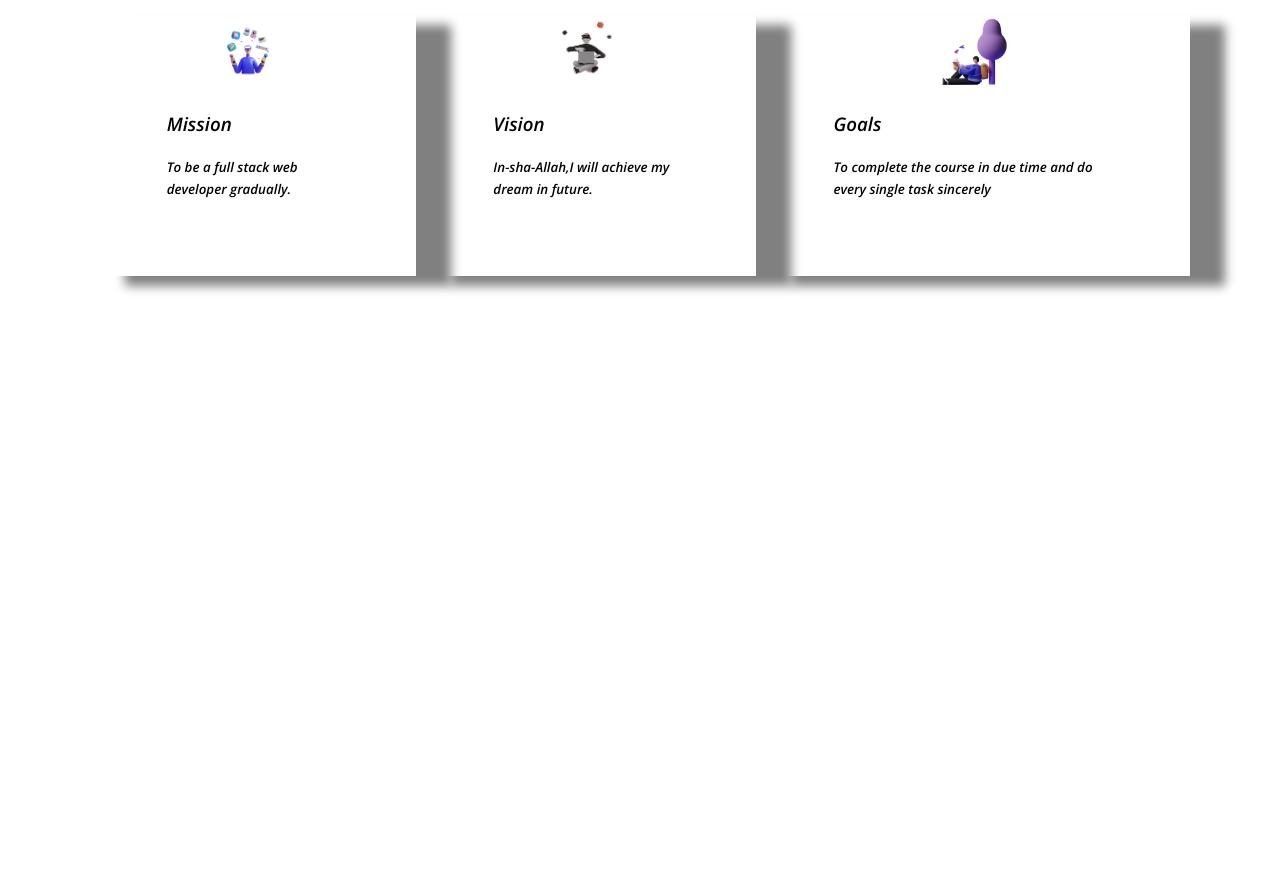
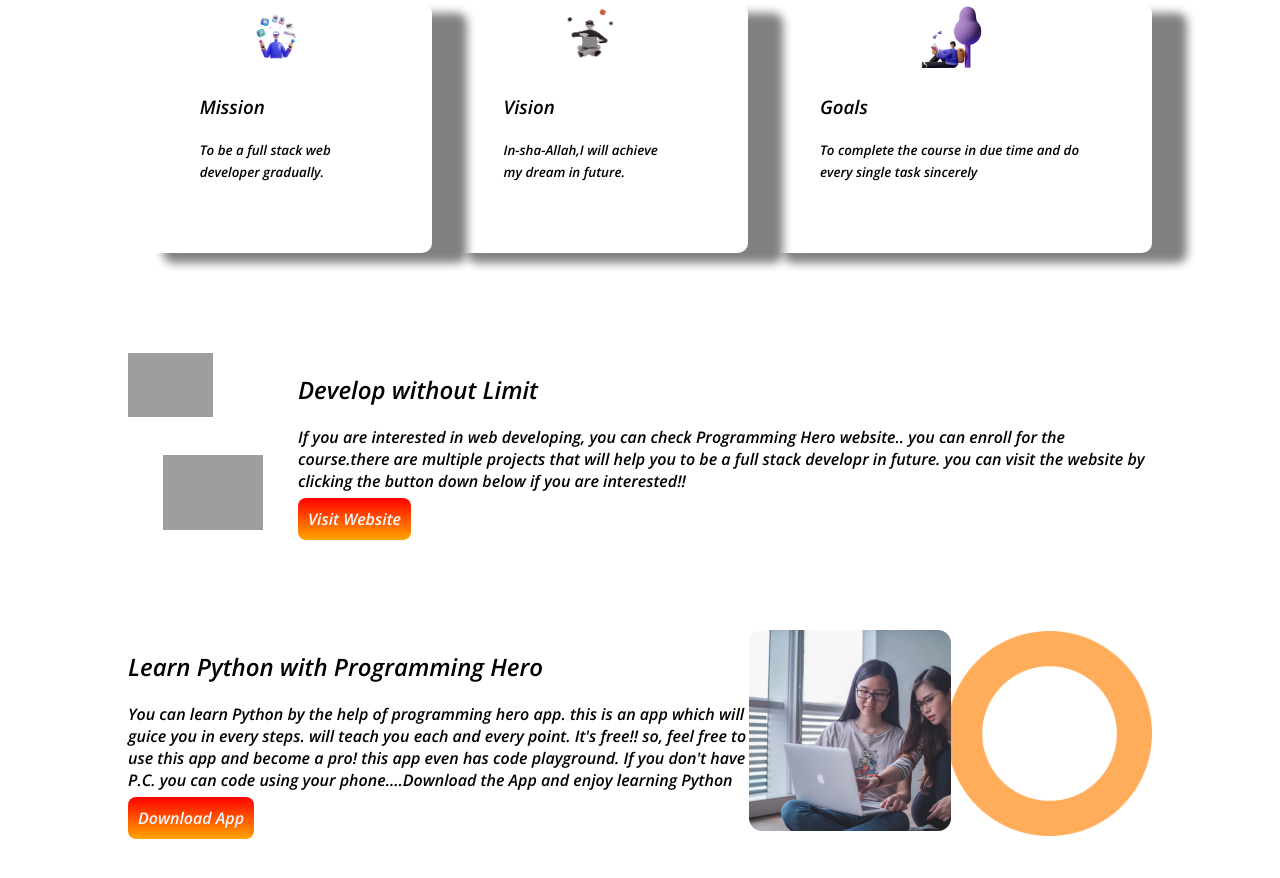
Before and after one commit to reyanazim17/Mission-2022-1st, a plain HTML site: page index.html in a window 1280 px wide. Shown: the part 818-1696 px from the top of the page. Before the commit the page ends 1214 px from the top, so only its background shows below. Drawn offline with nearby package versions, Linux system fonts and the light colour scheme; grey boxes are pictures that could not be loaded.

Commit message:
sections added

```diff
--- a/index.html
+++ b/index.html
@@ -14,10 +14,10 @@
 
     <div class="border-image"><h1 >Stay Focused on</h1>
     <h1 class="orange">Mission 2022</h1></div>
-    <section class="flexible">
+    <section class="flexible with-margin">
     <div><p>in 2022, I decided to do start web delelopment course. I was very much inspired by Jhanker Mahbub.I leant python from his YouTube tutorial. I was very fascinated by the way he teaches programming.that's how my love for programming started growing. And in december 2021, I decided to take the course. I did! I'm trying my best to keep pace with the process.In-sha-Allah I'll achieve my goal to be a junior Web Developer(in 2022).. If you wanna fall in love with programming too,you can visit Jhanker Mahbub's YouTube channel</p>
     <a target="blank" class="explore" href="https://www.youtube.com/channel/UCs2cWnd7Sb1eXT-50oMOxlw">Explore more</a>
-<p>scroll down to learn more</p></div>
+<p><small> down to learn more</small></p></div>
     <div><img class= "flexible" src="person/person-0.png" alt=""></div>
 </section>
 
@@ -52,6 +52,41 @@
         </section>
 
 
+        <section class="flexible ">
+            <div class="back-img"><img class="code-pic" src="pictures/project.png" alt=""></div>
+           <div><h2>Develop without Limit</h2>
+            <p>If you are interested in web developing, you can check Programming Hero website.. you can enroll for the course.there are multiple projects that will help you to be a full stack developr in future. you can visit the website by clicking the button down below if you are interested!!</p>
+            <a class="explore"  target="blank" href="https://www.programming-hero.com/">Visit Website</a>
+
+
+        </div>
+
+        </section>
+
+
+        <section class="flexible short">
+            <div><h1>Learn Python with Programming Hero</h1>
+            <p>You can learn Python by the help of programming hero app. this is an app which will guice you in every steps. will teach you each and every point. It's free!! so, feel free to use this app and become a pro! this app even has code playground. If you don't have P.C. you can code using your phone....Download the App and enjoy learning Python</p>
+            <a class="explore" target="blank" href="https://play.google.com/store/apps/details?id=com.learnprogramming.codecamp&hl=en&gl=US">Download App</a></div>
+
+            <div>
+                <img class="code-pic" src="pictures/coding.png" alt="">
+            </div>
+
+
+        </section>
+
+
+        <section class="flexible">
+            <div>
+                <h3></h3>
+
+            </div>
+
+
+
+        </section>
+
 
 
 
--- a/style.css
+++ b/style.css
@@ -1,6 +1,7 @@
-body{
+body {
     font-family: 'Open Sans', sans-serif;
-    margin: 7%;
+    margin: 10%;
+
 
 }
     .orange{
@@ -17,10 +18,14 @@
     .flexible{
         display:flex;
         width: 100%
+
     }
+
     section{
-        margin-bottom: 120px;
+        margin-bottom: 100px;
     }
+
+
 
 
 
@@ -37,6 +42,7 @@
    .shadow{
        box-shadow:35px 10px 10px gray;
        padding: 7%;
+       border-radius: 10px;
 
    }
    #illustration1{
@@ -57,4 +63,21 @@
        background-repeat:no-repeat;
        background-size: 20%;
        background-position:top;
-   }
+    }
+    .code-pic{
+        width:50%;
+
+
+    }
+    .back-img{
+
+        background-image: url(shapes/shape-7.png);
+        background-repeat: no-repeat;
+        background-position:bottom;
+        background-size: 100px;}
+     .short{
+         background-image: url(shapes/shape-1.png);
+         background-repeat: no-repeat;
+         background-position:right;
+         background-size: 20%;
+     }
```
Also changed, not shown: shapes/person/person-4.png (deleted), shapes/person/person-5.png (deleted), shapes/shape2cir.png (added).
